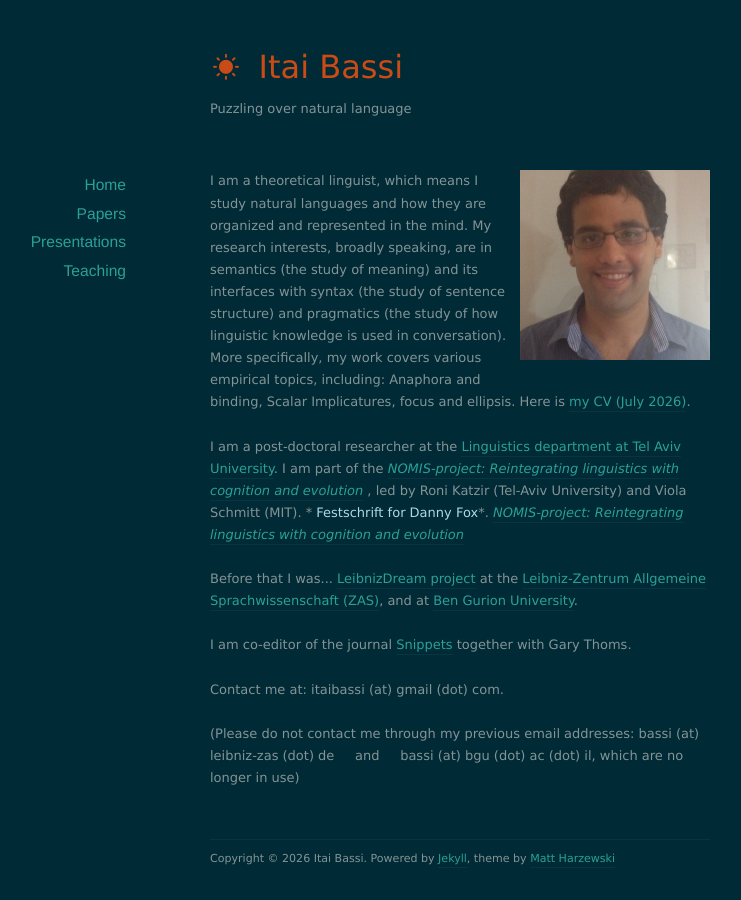
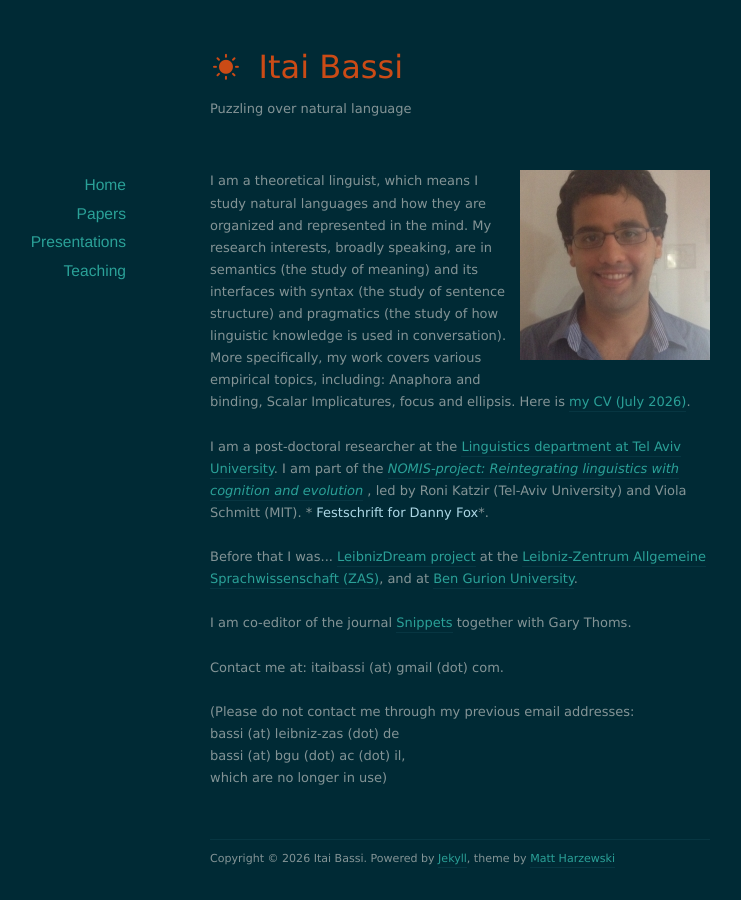
Before and after one commit to itaibassi/itaibassi.github.io, a Jekyll site: the page built from index.html, in a window 1280 px wide. Shown: the whole page, without its empty margins (180-921 px from the left). Built offline with Jekyll 4.4.1, drawn with Linux system fonts in a browser that asks for light colours; nearby versions of some CDN libraries; the list of posts is cut into pages by our own code.

Commit message:
Update index.html

```diff
--- a/index.html
+++ b/index.html
@@ -15,7 +15,6 @@ I am a theoretical linguist, which means I study natural languages and how they
 
 *<font color="lightblue"> Festschrift for Danny Fox</font>*.
 
-<a href="https://nomisfoundation.ch"><em>NOMIS-project: Reintegrating linguistics with cognition and evolution</em></a>
 
 
 
@@ -36,8 +35,10 @@ Contact me at:  itaibassi (at) gmail (dot) com.
 
   <br><br>
 (Please do not contact me through my previous email addresses:
-bassi (at) leibniz-zas (dot) de &nbsp; &nbsp; and &nbsp; &nbsp;
- bassi (at) bgu (dot) ac (dot) il, which are no longer in use)
+ <br>
+bassi (at) leibniz-zas (dot) de  <br>
+ bassi (at) bgu (dot) ac (dot) il,
+ <br> which are no longer in use)
 
 
 
```
